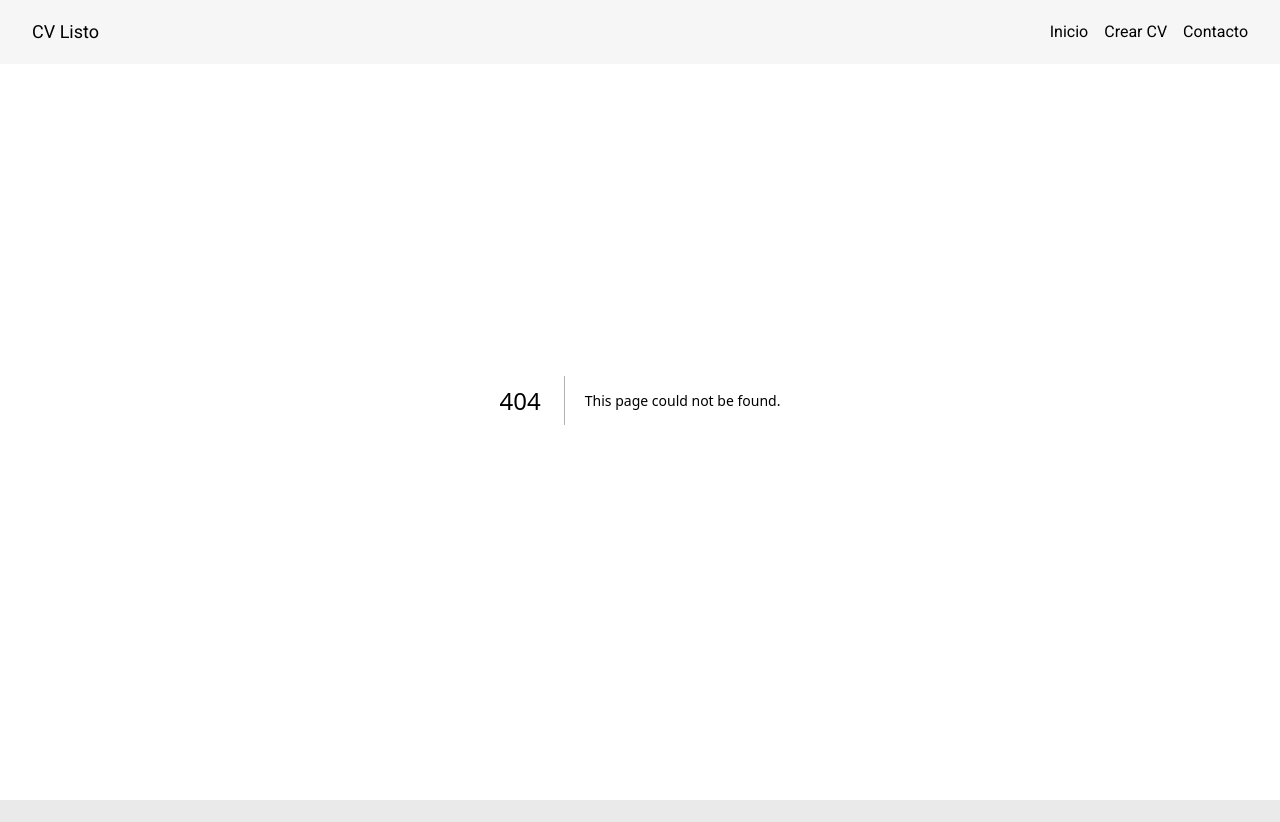
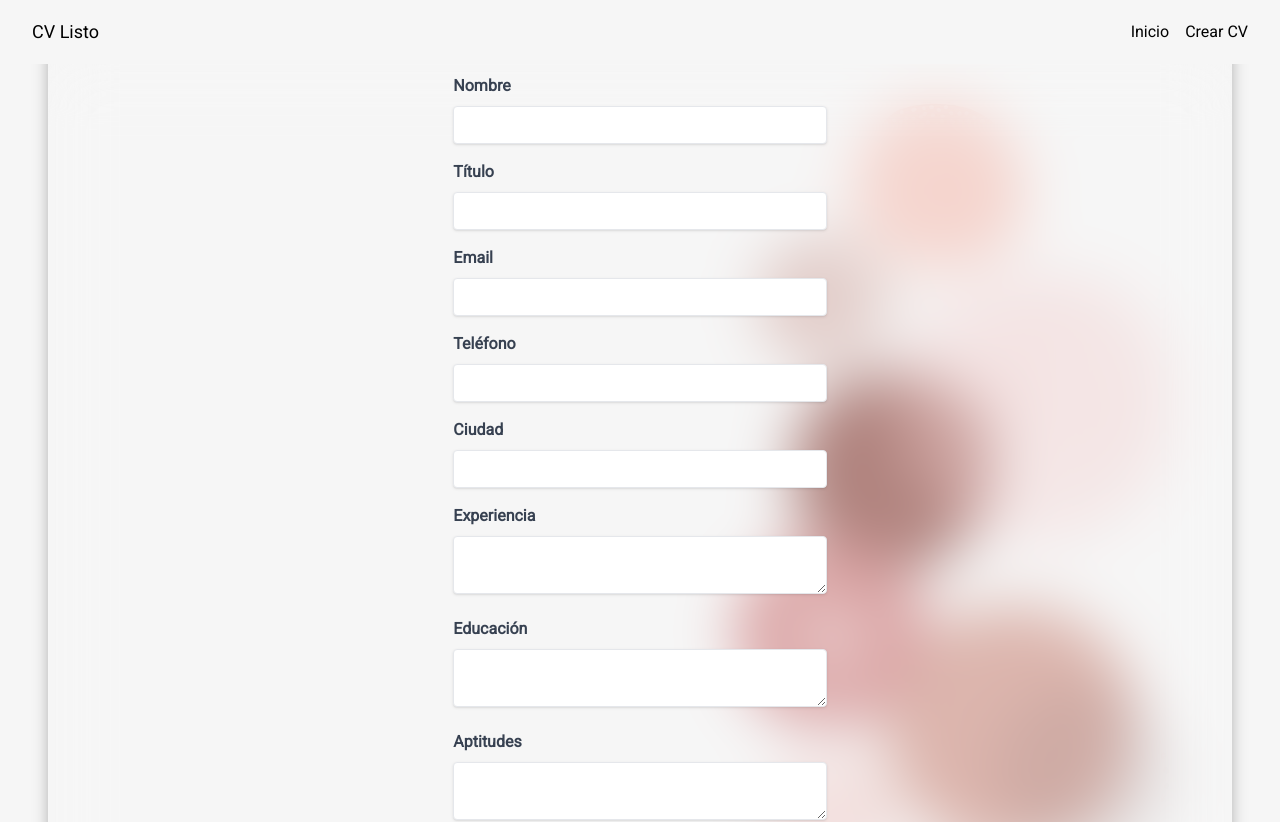
Before and after one commit to 1cristianb/CV-Listo, a Next.js app: page /crear/formulario in a window 1280 px wide. Before the commit this address had no page. Shown: the top 822 px of the page. Built offline with nearby package versions, Linux system fonts and the light colour scheme.

Commit message:
creacion de pdf con formulario ats

```diff
--- /dev/null
+++ b/app/(pages)/crear/formulario/page.js
@@ -0,0 +1,20 @@
+import FormularioAts from "@/components/formularios/formularioAts"
+
+const Formulario = () => {
+    return (
+        <>
+             <section className="my-32 flex justify-center items-center h-screen">
+                    <div className="container px-0 md:px-12">
+                        <div className="block rounded-lg bg-[#fffff] px-6 py-12 shadow-[0_2px_15px_-3px_rgba(0,0,0,0.07),0_10px_20px_-2px_rgba(0,0,0,0.04)]  shadow-black/20 md:py-16 md:px-12 -mt-[100px] backdrop-blur-[30px]">
+                            <div className="flex flex-wrap justify-center">
+                                <div className="mb-12 w-full md:w-5/12 lg:mb-0 lg:w-5/12 lg:px-6">
+                                    <FormularioAts />
+                                </div>
+                            </div>
+                        </div>
+                    </div>
+                </section>
+        </>
+    )
+}
+export default Formulario
--- /dev/null
+++ b/app/(pages)/crear/page.js
@@ -0,0 +1,12 @@
+import ElegirCV from "@/components/crear/elegirCV"
+
+const CrearCV = () => {
+    return (
+        <>
+            <section>
+                <ElegirCV />
+            </section>
+        </>
+    )
+}
+export default CrearCV
--- /dev/null
+++ b/components/crear/elegirCV.js
@@ -0,0 +1,18 @@
+const ElegirCV = () => {
+    return (
+        <>
+            <div className="mx-auto flex flex-col justify-center items-center w-full lg:w-1/2">
+                <a href="crear/formulario">
+                    <div className="flex justify-center items-center h-screen">
+                        <div className="bg-[#EAEAEA] rounded-lg p-5 w-full lg:w-1/2">
+                            <img src="/img/ats.JPG" className="w-full" />
+                            <h1 className="mt-4 text-xl text-center text-white p-3 bg-[#79C267]">Formato ATS</h1>
+                        </div>
+                    </div>
+                </a>
+
+            </div>
+        </>
+    )
+}
+export default ElegirCV
--- /dev/null
+++ b/components/formularios/formularioAts.js
@@ -0,0 +1,184 @@
+"use client"
+import { useState } from 'react';
+import jsPDF from 'jspdf';
+
+const FormularioAts = () => {
+    const [formData, setFormData] = useState({
+        name: '',
+        title: '',
+        email: '',
+        phone: '',
+        city: '',
+        experience: '',
+        education: '',
+        skills: '',
+    });
+
+    const handleChange = (e) => {
+        setFormData({ ...formData, [e.target.name]: e.target.value });
+    };
+
+    const handleSubmit = (e) => {
+        e.preventDefault();
+        generatePDF(formData);
+    };
+
+    const generatePDF = (formData) => {
+        const doc = new jsPDF();
+
+        // Agregar el título
+        doc.setFontSize(40);
+        doc.setFont("georgia", "bold");
+        doc.text(formData.name, 20, 20);
+
+        doc.setFont("georgia", "normal");
+        doc.setFontSize(18);
+        doc.text(formData.title.toUpperCase(), 20, 30);
+
+        doc.line(20,36,190,36);
+
+        doc.setFontSize(12);
+        doc.text(formData.email, 20, 43);
+        doc.text(formData.phone, 90, 43);
+        doc.text(formData.city, 160, 43);
+
+        doc.line(20,47,190,47);
+
+        // Agregar la sección de experiencia
+        doc.setFontSize(16);
+        doc.text('EXPERIENCIA', 20, 56);
+        doc.setFontSize(12);
+        const lineas = doc.splitTextToSize(formData.experience, 180);
+        doc.text(lineas, 20, 64);
+
+        // Agregar la sección de educación
+        doc.setFontSize(16);
+        doc.text('EDUCACIÓN', 20, 100);
+        doc.setFontSize(12);
+        const lineasEducacion = doc.splitTextToSize(formData.education, 180);
+        doc.text(lineasEducacion, 20, 108);
+
+        // Agregar la sección de aptitudes
+        doc.setFontSize(16);
+        doc.text('APTITUDES', 20, 136);
+        doc.setFontSize(12);
+        const lineasAptitudes = doc.splitTextToSize(formData.skills, 180);
+        doc.text(lineasAptitudes, 20, 144);
+
+        // Guardar el PDF
+        doc.save('curriculum.pdf');
+    };
+
+    return (
+        <form onSubmit={handleSubmit} className="max-w-md mx-auto p-4">
+            <div className="mb-4">
+                <label htmlFor="name" className="block text-gray-700 font-bold mb-2">
+                    Nombre
+                </label>
+                <input
+                    type="text"
+                    name="name"
+                    value={formData.name}
+                    onChange={handleChange}
+                    className="shadow appearance-none border rounded w-full py-2 px-3 text-gray-700 leading-tight focus:outline-none focus:shadow-outline"
+                />
+            </div>
+
+            <div className="mb-4">
+                <label htmlFor="title" className="block text-gray-700 font-bold mb-2">
+                    Título
+                </label>
+                <input
+                    type="text"
+                    name="title"
+                    value={formData.title}
+                    onChange={handleChange}
+                    className="shadow appearance-none border rounded w-full py-2 px-3 text-gray-700 leading-tight focus:outline-none focus:shadow-outline"
+                />
+            </div>
+
+            <div className="mb-4">
+                <label htmlFor="email" className="block text-gray-700 font-bold mb-2">
+                    Email
+                </label>
+                <input
+                    type="email"
+                    name="email"
+                    value={formData.email}
+                    onChange={handleChange}
+                    className="shadow appearance-none border rounded w-full py-2 px-3 text-gray-700 leading-tight focus:outline-none focus:shadow-outline"
+                />
+            </div>
+            <div className="mb-4">
+                <label htmlFor="phone" className="block text-gray-700 font-bold mb-2">
+                    Teléfono
+                </label>
+                <input
+                    type="text"
+                    name="phone"
+                    pattern="[0-9]*"
+                    value={formData.phone}
+                    onChange={handleChange}
+                    className="shadow appearance-none border rounded w-full py-2 px-3 text-gray-700 leading-tight focus:outline-none focus:shadow-outline"
+                />
+            </div>
+            <div className="mb-4">
+                <label htmlFor="city" className="block text-gray-700 font-bold mb-2">
+                    Ciudad
+                </label>
+                <input
+                    type="text"
+                    name="city"
+                    value={formData.city}
+                    onChange={handleChange}
+                    className="shadow appearance-none border rounded w-full py-2 px-3 text-gray-700 leading-tight focus:outline-none focus:shadow-outline"
+                />
+            </div>
+
+            <div className="mb-4">
+                <label htmlFor="experience" className="block text-gray-700 font-bold mb-2">
+                    Experiencia
+                </label>
+                <textarea
+                    name="experience"
+                    value={formData.experience}
+                    onChange={handleChange}
+                    className="shadow appearance-none border rounded w-full py-2 px-3 text-gray-700 leading-tight focus:outline-none focus:shadow-outline"
+                ></textarea>
+            </div>
+
+            <div className="mb-4">
+                <label htmlFor="education" className="block text-gray-700 font-bold mb-2">
+                    Educación
+                </label>
+                <textarea
+                    name="education"
+                    value={formData.education}
+                    onChange={handleChange}
+                    className="shadow appearance-none border rounded w-full py-2 px-3 text-gray-700 leading-tight focus:outline-none focus:shadow-outline"
+                ></textarea>
+            </div>
+
+            <div className="mb-4">
+                <label htmlFor="skills" className="block text-gray-700 font-bold mb-2">
+                    Aptitudes
+                </label>
+                <textarea
+                    name="skills"
+                    value={formData.skills}
+                    onChange={handleChange}
+                    className="shadow appearance-none border rounded w-full py-2 px-3 text-gray-700 leading-tight focus:outline-none focus:shadow-outline"
+                ></textarea>
+            </div>
+
+            <button
+                type="submit"
+                className="bg-blue-500 hover:bg-blue-700 text-white font-bold py-2 px-4 rounded focus:outline-none focus:shadow-outline"
+            >
+                Crear
+            </button>
+        </form>
+    );
+};
+
+export default FormularioAts;
--- a/components/navbar.js
+++ b/components/navbar.js
@@ -27,7 +27,6 @@ const Navbar = () => {
                         <div className=" bg-[#EAEAEA] md:bg-[#f6f6f6] flex space-x-4">
                             <Link href="/" className='hover:text-[#6C9BD2]'>Inicio</Link>
                             <Link href="/crear" className='hover:text-[#6C9BD2]'>Crear CV</Link>
-                            <Link href="/dashboard" className='hover:text-[#6C9BD2]'>Contacto</Link>
                         </div>
                     </div>
                 </div>
@@ -36,7 +35,6 @@ const Navbar = () => {
                 <div className="bg-[#EAEAEA] flex flex-col py-4 px-2">
                     <Link href="/" className='m-2 hover:bg-[#f6f6f6] hover:hover:text-[#6C9BD2] hover:rounded-lg hover:px-2'>Inicio</Link>
                     <Link href="/crear" className='m-2 hover:bg-[#f6f6f6] hover:hover:text-[#6C9BD2] hover:rounded-lg hover:px-2'>Crear CV</Link>
-                    <Link href="/dashboard" className='m-2 hover:bg-[#f6f6f6] hover:hover:text-[#6C9BD2] hover:rounded-lg hover:px-2'>Contacto</Link>
                 </div>
             </div>
         </nav>
```
Also changed, not shown: package.json (+6 -5 lines), public/img/ats.jpg (added), 1 other file (tests, documents, lock files or other folders).
